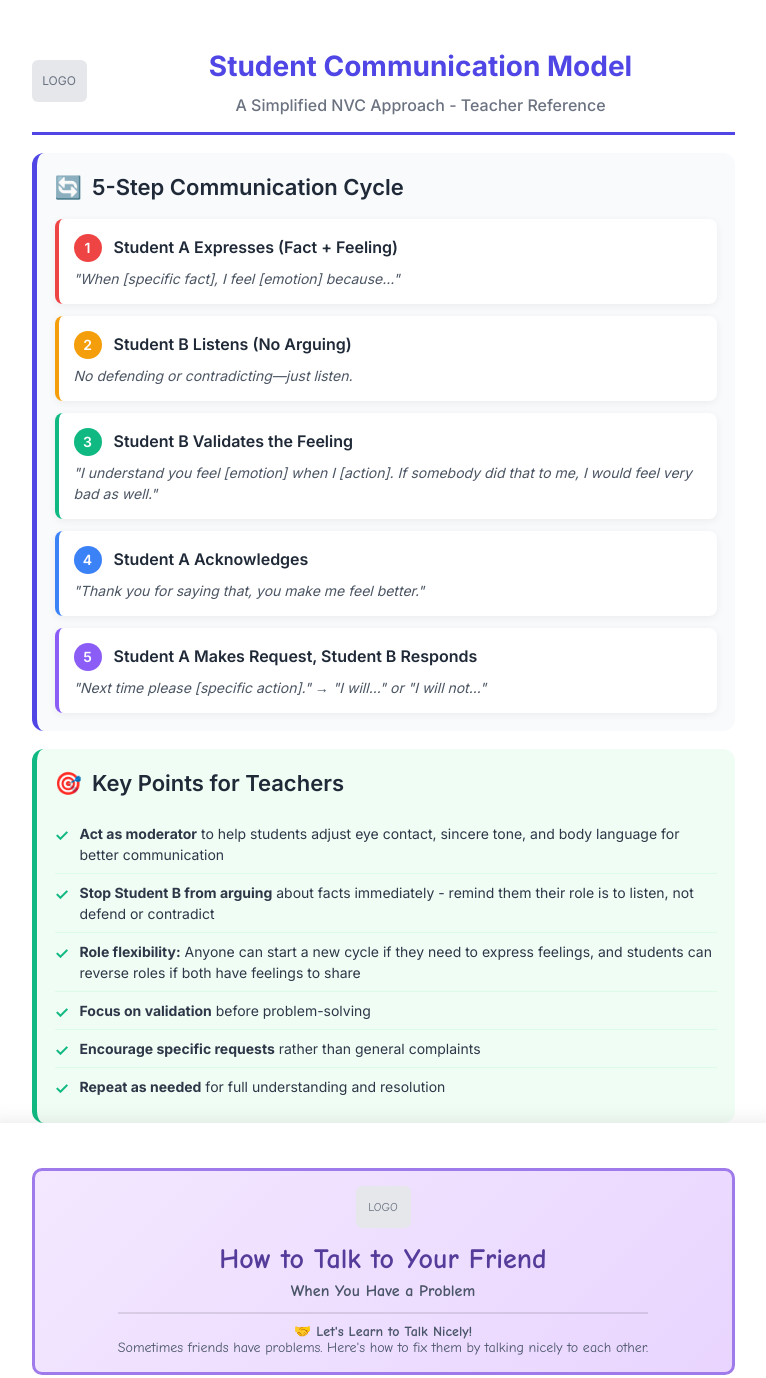
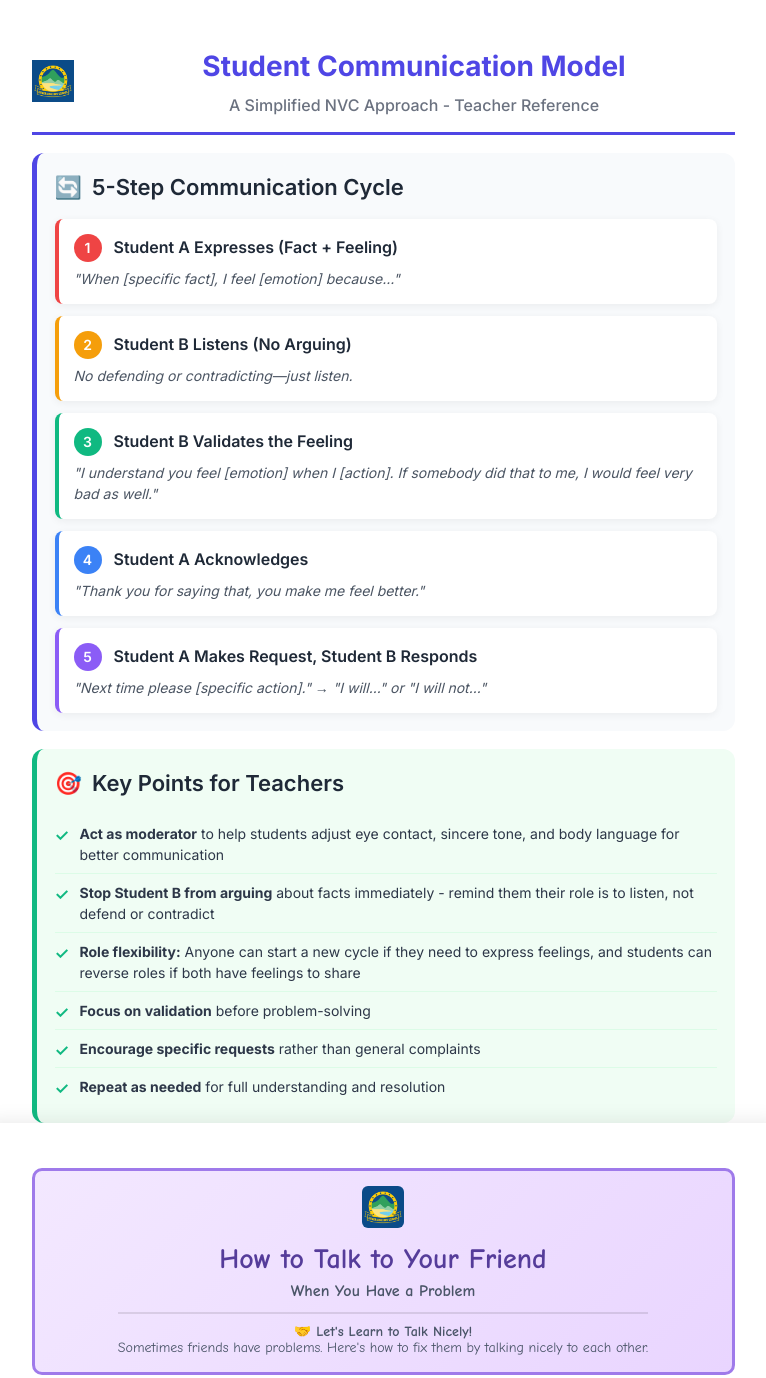
Before and after one commit to willtong23/student-communication-guide, a plain HTML site: page index.html in a window 1280 px wide. Shown: the top 1378 px of the page, without its empty margins (257-1023 px from the left). Drawn offline with Linux system fonts and the light colour scheme.

Commit message:
Update index.html

```diff
--- a/index.html
+++ b/index.html
@@ -569,7 +569,7 @@
     <!-- PAGE 1: TEACHER VERSION -->
     <div class="page teacher-page">
         <div class="header">
-            <div style="width: 55px; height: 42px; background: #e5e7eb; border-radius: 6px; display: flex; align-items: center; justify-content: center; color: #6b7280; font-size: 12px;">LOGO</div>
+            <img src="logo.png" alt="School Logo" class="logo">
             <div class="title-section">
                 <h1>Student Communication Model</h1>
                 <div class="subtitle">A Simplified NVC Approach - Teacher Reference</div>
@@ -650,7 +650,7 @@
     <div class="page student-page combined">
         <div class="page-content">
             <div class="header">
-                <div style="width: 55px; height: 42px; background: #e5e7eb; border-radius: 6px; display: flex; align-items: center; justify-content: center; color: #6b7280; font-size: 12px;">LOGO</div>
+                <img src="logo.png" alt="School Logo" class="logo">
                 <div class="header-content">
                     <h1>How to Talk to Your Friend</h1>
                     <div class="subtitle">When You Have a Problem</div>
@@ -757,7 +757,7 @@
     <div class="page student-page student-a">
         <div class="page-content">
             <div class="header">
-                <div style="width: 55px; height: 42px; background: #e5e7eb; border-radius: 6px; display: flex; align-items: center; justify-content: center; color: #6b7280; font-size: 12px;">LOGO</div>
+                <img src="logo.png" alt="School Logo" class="logo">
                 <div class="header-content">
                     <h1>Student A Guide</h1>
                     <div class="subtitle">You Share Your Feelings First - When a friend does something that makes you feel bad, here's how to tell them nicely.</div>
@@ -810,7 +810,7 @@
     <div class="page student-page student-b">
         <div class="page-content">
             <div class="header">
-                <div style="width: 55px; height: 42px; background: #e5e7eb; border-radius: 6px; display: flex; align-items: center; justify-content: center; color: #6b7280; font-size: 12px;">LOGO</div>
+                <img src="logo.png" alt="School Logo" class="logo">
                 <div class="header-content">
                     <h1>Student B Guide</h1>
                     <div class="subtitle">You Listen and Help Fix the Problem - When your friend has a problem with you, here's how to be a good listener and help fix it.</div>
```
